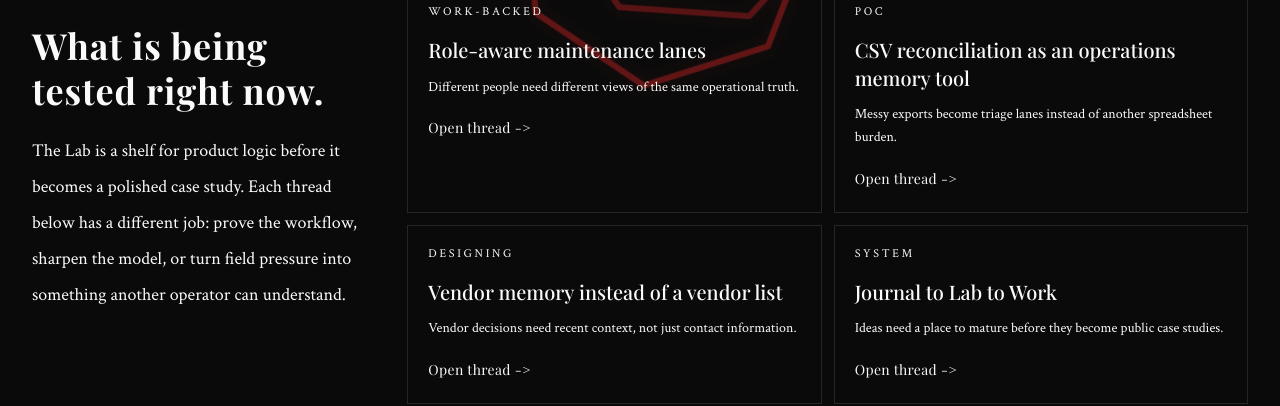
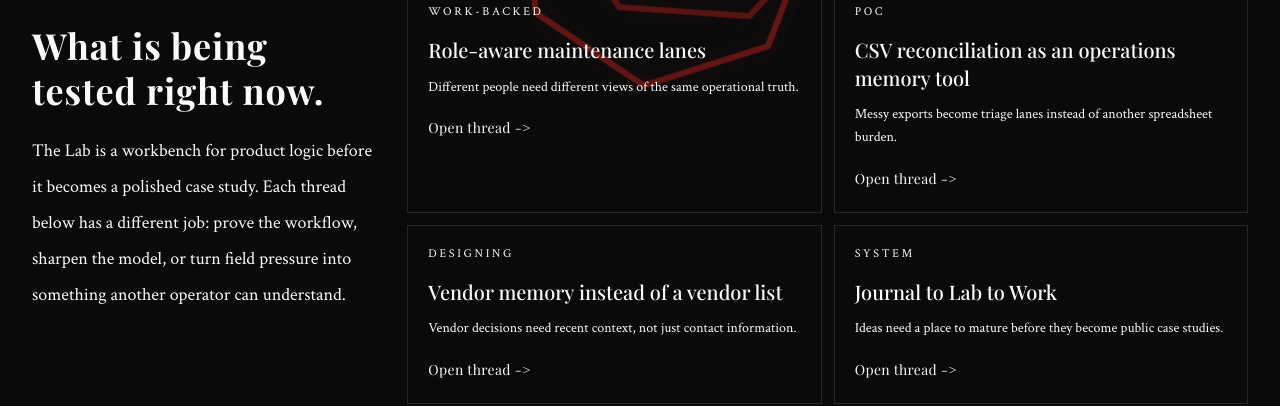
Before and after one commit to hypnoticdata777/calmCommandCenter, a React (Vite) app: page /lab in a window 1280 px wide. Shown: the part 820-1226 px from the top of the page. Built offline with nearby package versions, Linux system fonts and the light colour scheme.

Commit message:
Test GitHub contribution attribution

```diff
--- a/src/app/pages/Lab.tsx
+++ b/src/app/pages/Lab.tsx
@@ -504,7 +504,7 @@ export function Lab() {
                 What is being tested right now.
               </h2>
               <p className="text-lg leading-loose text-foreground/64">
-                The Lab is a shelf for product logic before it becomes a
+                The Lab is a workbench for product logic before it becomes a
                 polished case study. Each thread below has a different job:
                 prove the workflow, sharpen the model, or turn field pressure
                 into something another operator can understand.
```
